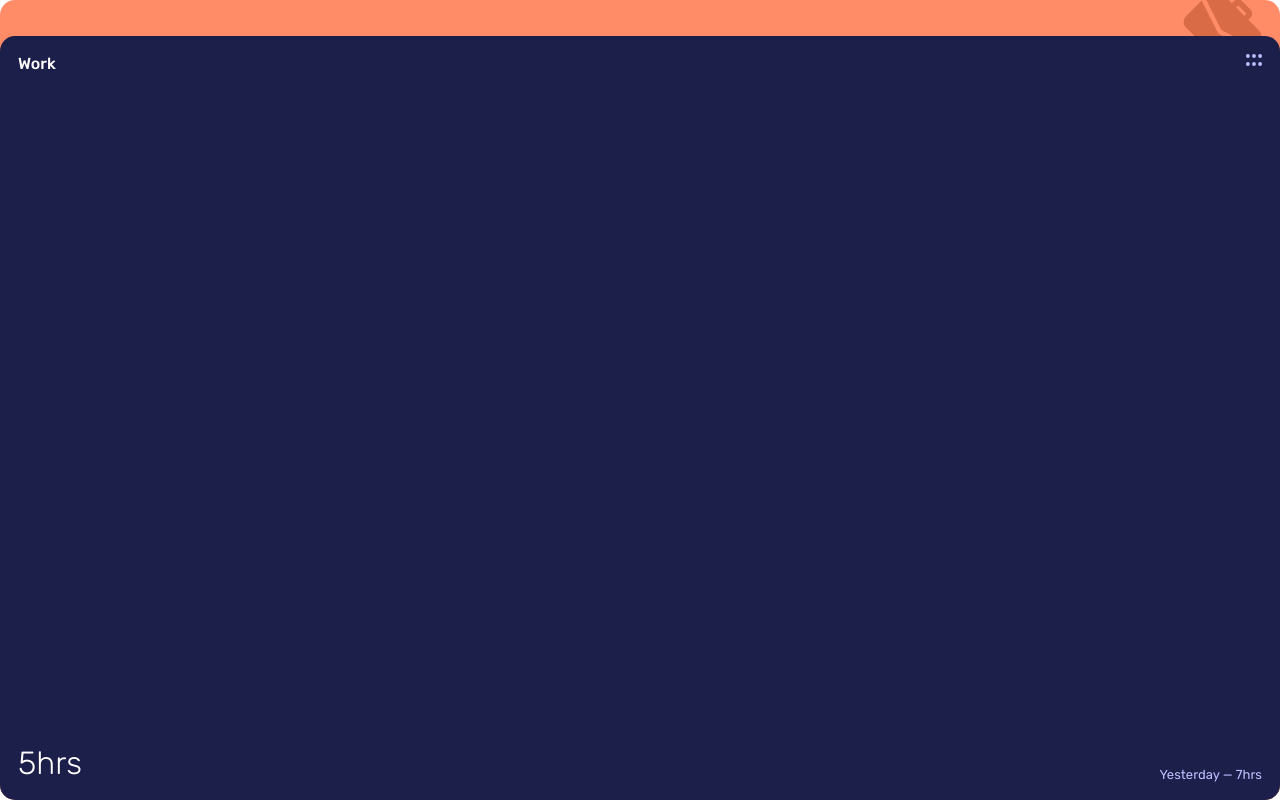
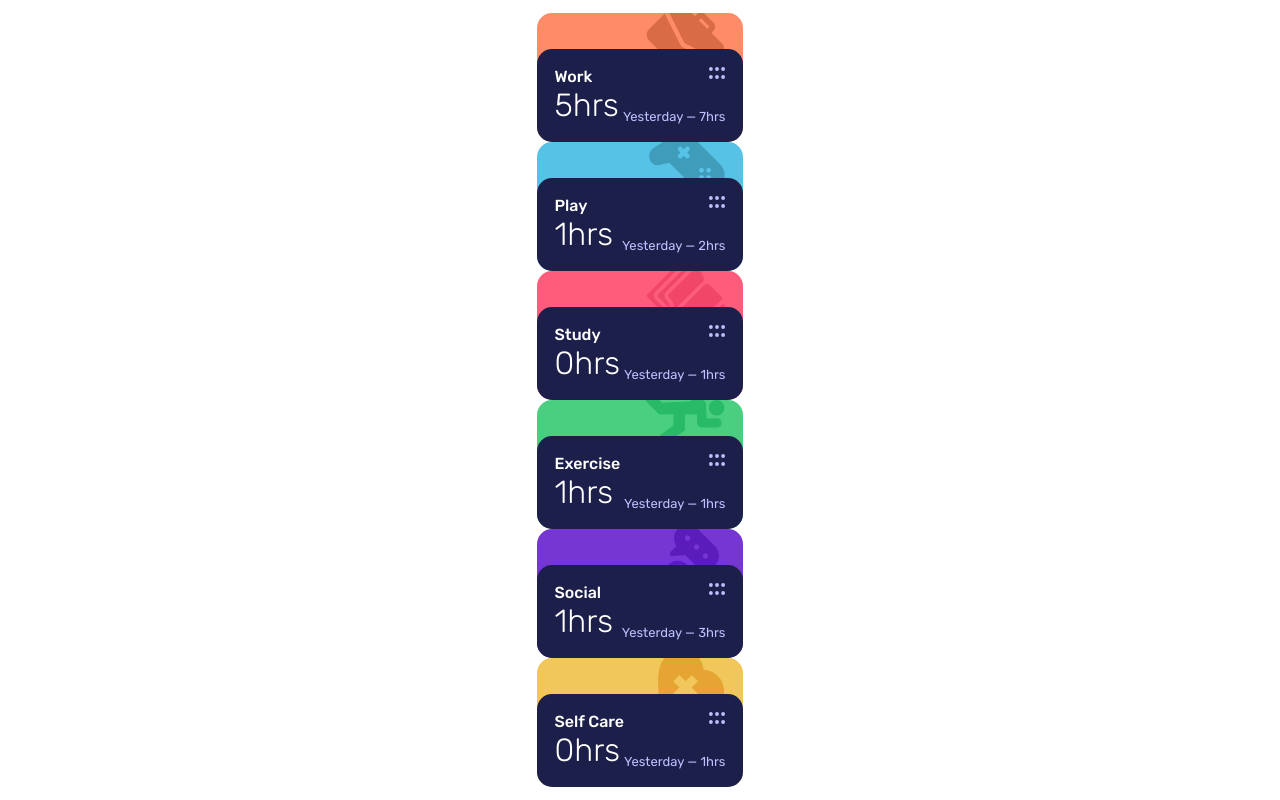
Before and after one commit to syedalimansoor/time-tracking-dashboard, a Svelte app: page / in a window 1280 px wide. Built offline with nearby package versions, Linux system fonts and the light colour scheme.

Commit message:
Add sortablejs

```diff
--- a/package.json
+++ b/package.json
@@ -14,6 +14,7 @@
     "@sveltejs/vite-plugin-svelte": "^1.0.0-next.30",
     "@tsconfig/svelte": "^2.0.1",
     "@types/jest": "^27.5.1",
+    "@types/sortablejs": "^1.13.0",
     "jest": "^28.1.0",
     "svelte": "^3.44.0",
     "svelte-check": "^2.2.7",
@@ -24,6 +25,7 @@
     "vite": "^2.9.9"
   },
   "dependencies": {
-    "sass": "^1.51.0"
+    "sass": "^1.51.0",
+    "sortablejs": "^1.15.0"
   }
 }
--- a/src/App.svelte
+++ b/src/App.svelte
@@ -2,17 +2,16 @@
   import { setContext } from "svelte";
   import type { Writable } from "svelte/store";
   import { writable } from "svelte/store";
-  import data from "./data/data.json";
-  import DashboardCard from "./lib/atomic/DashboardCard.svelte";
+  import activities from "./data/data.json";
+  import DashboardCardGrid from "./lib/composition/DashboardCardGrid.svelte";
   import "./style/global.scss";
   import type { Timeframe } from "./types";
-
   const timeframe: Writable<Timeframe> = writable<Timeframe>("daily");
   setContext("timeframe", timeframe);
 </script>
 
 <div class="component-wrapper">
-  <DashboardCard activity={data[0]} />
+  <DashboardCardGrid {activities} />
 </div>
 
 <style lang="scss">
--- /dev/null
+++ b/src/lib/composition/DashboardCardGrid.svelte
@@ -0,0 +1,23 @@
+<script lang="ts">
+  import type { Activity } from "$src/types";
+  import { onMount } from "svelte";
+  import DashboardCard from "../atomic/DashboardCard.svelte";
+  import Sortable from "sortablejs";
+
+  export let activities: Activity[];
+
+  let grid: HTMLElement;
+
+  onMount(() => {
+    new Sortable(grid, {
+      animation: 200,
+      handle: ".card__grab-handle",
+    });
+  });
+</script>
+
+<section class="grid" bind:this={grid}>
+  {#each activities as activity}
+    <DashboardCard {activity} />
+  {/each}
+</section>
```
Also changed, not shown: 1 other file (tests, documents, lock files or other folders).
